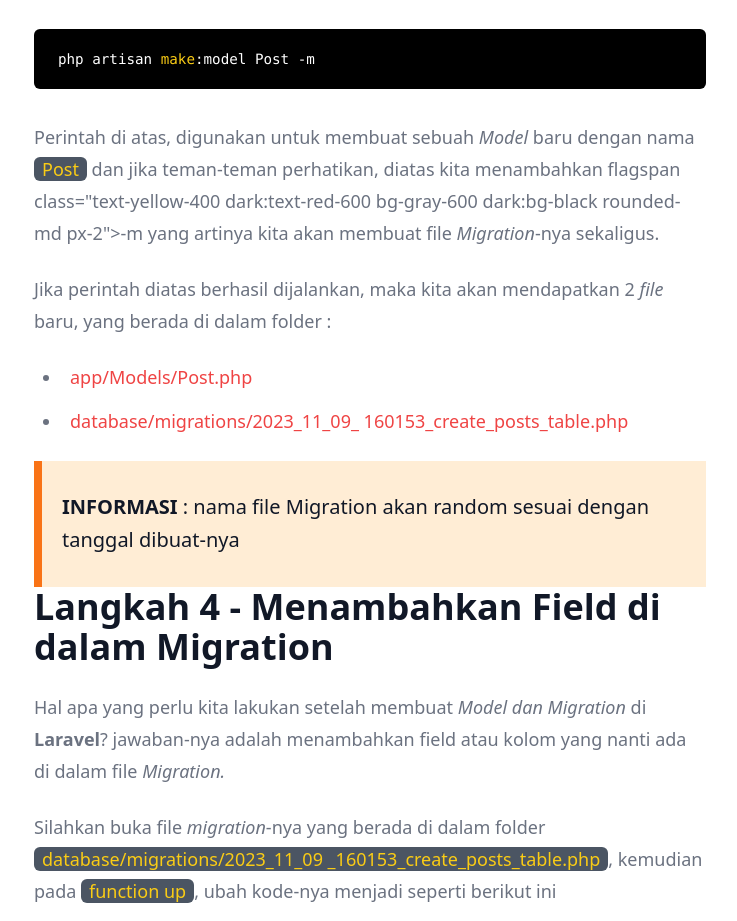
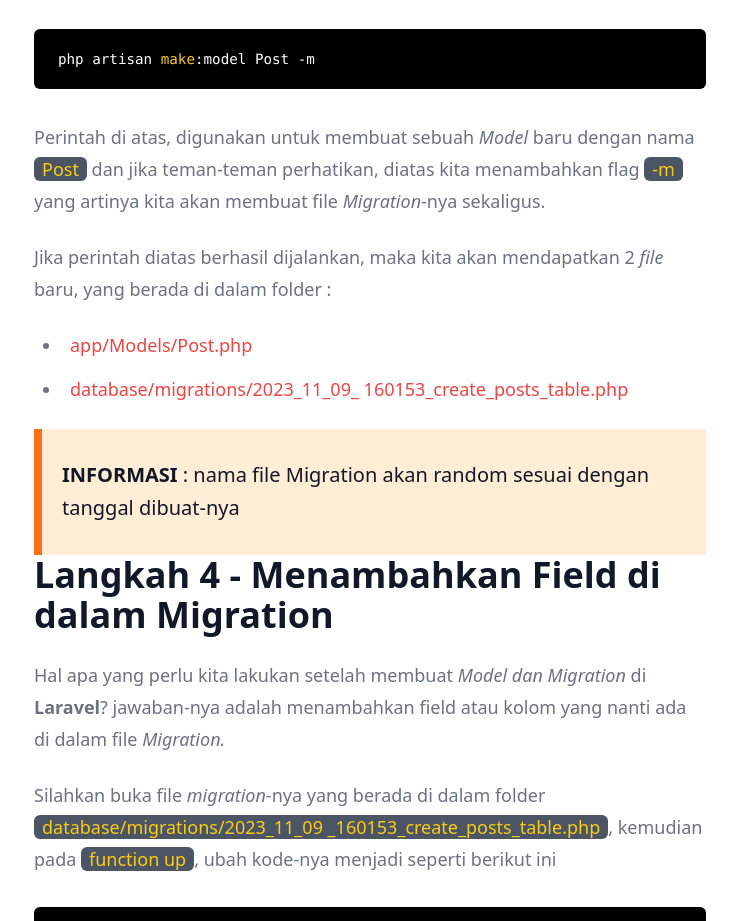
Before and after one commit to RickyPrima30/cja, a website: page model.html in a window 1280 px wide. Shown: the part 3142-4063 px from the top of the page, without its empty margins (270-1007 px from the left). Drawn offline with nearby package versions, Linux system fonts and the light colour scheme.

Commit message:
fix span destroy at model.html

```diff
--- a/model.html
+++ b/model.html
@@ -125,7 +125,7 @@ DB_PASSWORD=</code></pre>
                 <p>Setelah <b>Laravel</b> dan database <b>MySQL</b> terhubung, maka bisa kita lanjutkan membuat <em>Model dan Migration</em> di dalam <b>Laravel</b>.</p>
                 <p>Silahkan jalankan perintah berikut ini di dalam terminak/CMD dan pastikan sudah berada di dalam project <b>Laravel</b>-nya.</p>
                 <pre class="bg-black"><code class="language-html text-white">php artisan <span class="text-yellow-400">make</span>:model Post -m</code></pre>
-                <p>Perintah di atas, digunakan untuk membuat sebuah <em>Model</em> baru dengan nama <span class="text-yellow-400 dark:text-red-600 bg-gray-600 dark:bg-black rounded-md px-2">Post</span> dan jika teman-teman perhatikan, diatas kita menambahkan flagspan class="text-yellow-400 dark:text-red-600 bg-gray-600 dark:bg-black rounded-md px-2">-m</span> yang artinya kita akan membuat file <em>Migration</em>-nya sekaligus.</p>
+                <p>Perintah di atas, digunakan untuk membuat sebuah <em>Model</em> baru dengan nama <span class="text-yellow-400 dark:text-red-600 bg-gray-600 dark:bg-black rounded-md px-2">Post</span> dan jika teman-teman perhatikan, diatas kita menambahkan flag <span class="text-yellow-400 dark:text-red-600 bg-gray-600 dark:bg-black rounded-md px-2">-m</span> yang artinya kita akan membuat file <em>Migration</em>-nya sekaligus.</p>
                 <p>Jika perintah diatas berhasil dijalankan, maka kita akan mendapatkan 2 <em>file</em> baru, yang berada di dalam folder : </p>
                 <ul>
                     <li class="text-red-500">app/Models/Post.php</li>
```
Also changed, not shown: 1 other file.
